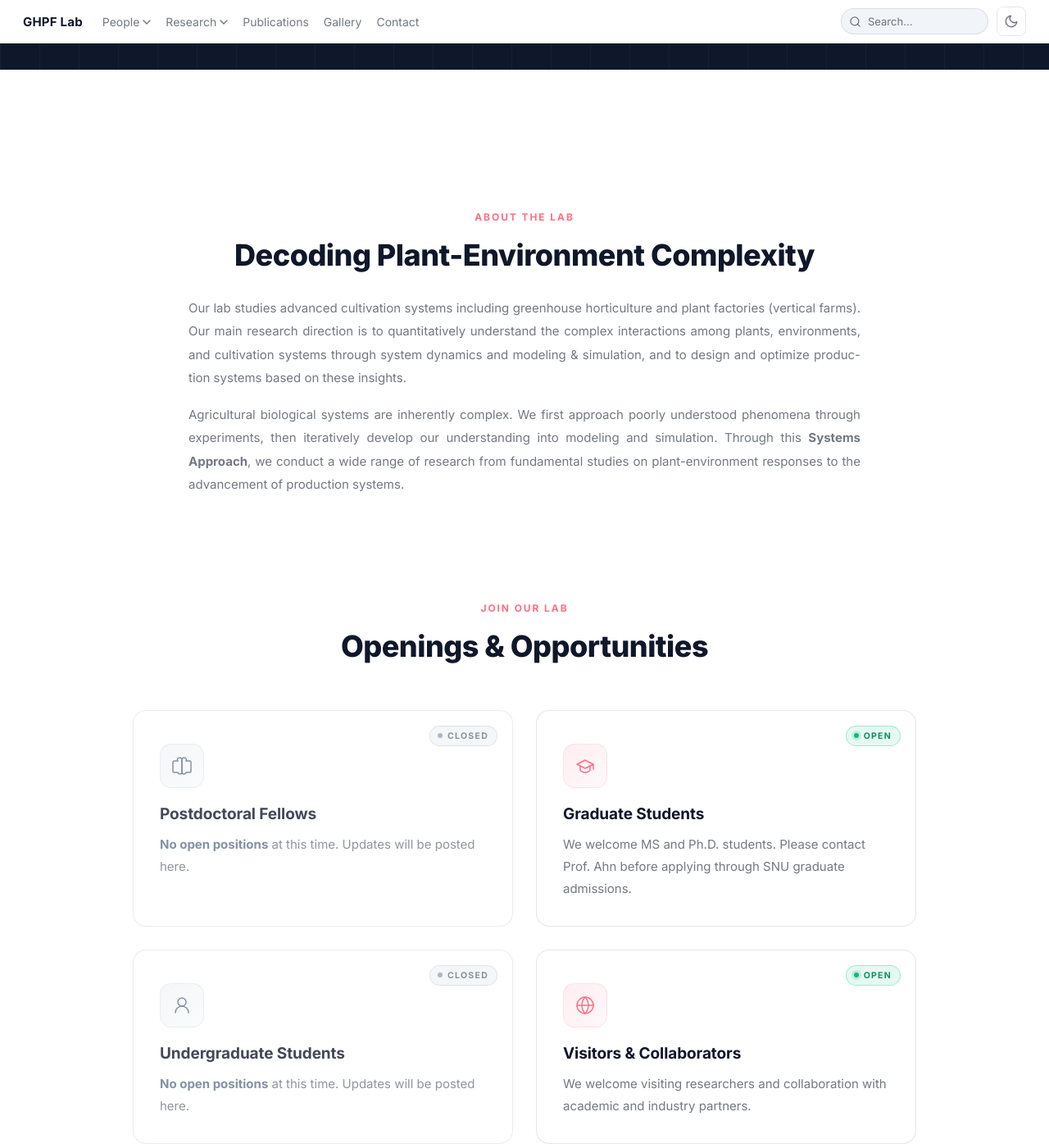
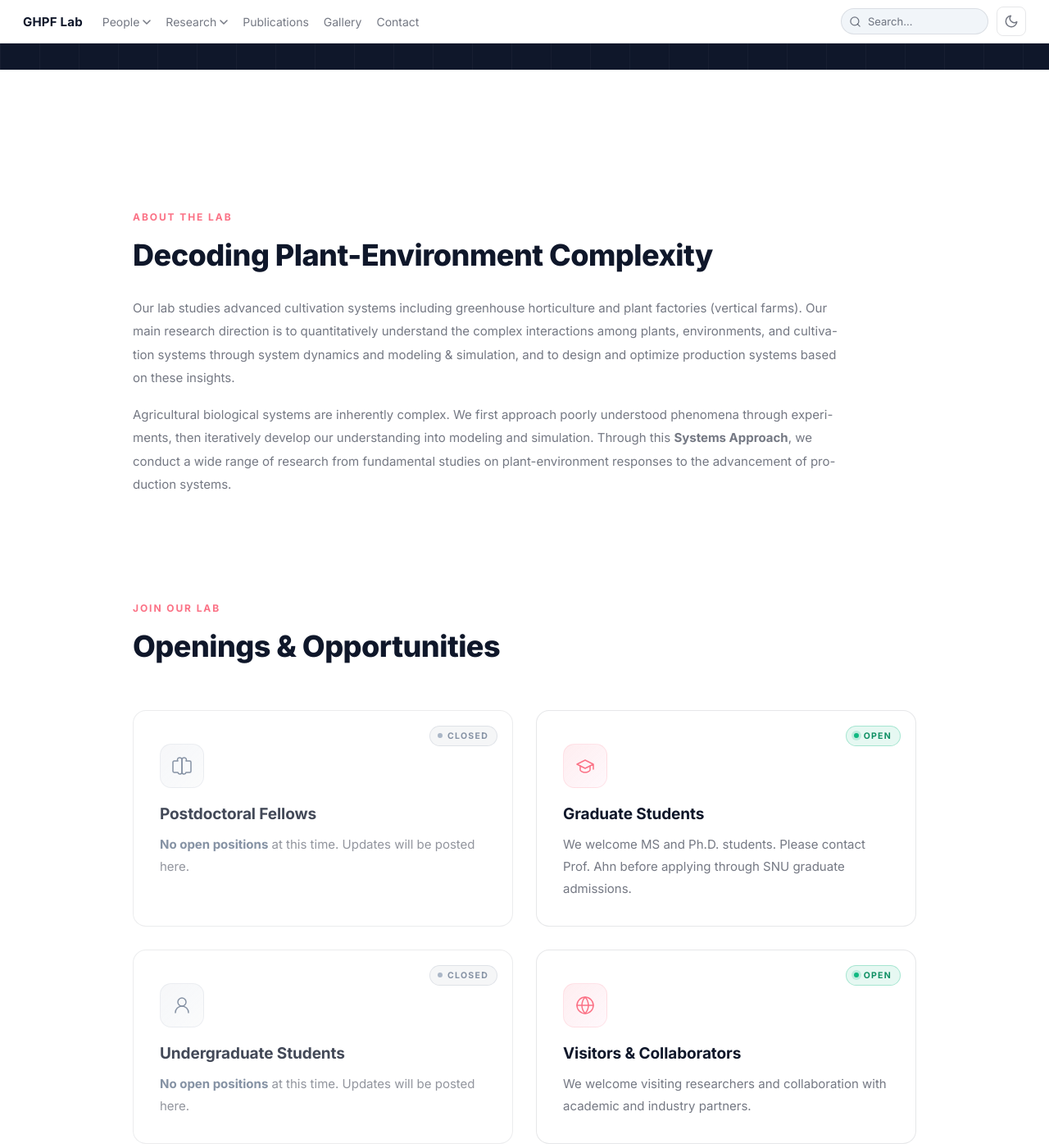
Before and after one commit to snughpf-alt/ghpf-lab-web-final-2, a Jekyll site: the page built from contact.md, in a window 1280 px wide and 1400 px high, scrolled down 352 px. Shown: the whole window at 82% size. Built offline with Jekyll 4.4.1, drawn with Linux system fonts in a browser that asks for light colours.

Commit message:
Left-align contact page sections
Drop the centered layout for About and Cards headers in favor of an
editorial left-aligned style. Body text switches from justified to
left-aligned to avoid awkward inter-word spacing.

https://claude.ai/code/session_01AC1F4b7HxCDaoN7Xuq9VXj

```diff
--- a/assets/css/site.scss
+++ b/assets/css/site.scss
@@ -2173,11 +2173,11 @@ a:hover{color:var(--accent)}
   white-space:nowrap;
 }
 
-/* --- Eyebrow: label with decorative lines --- */
+/* --- Eyebrow: section label --- */
 .join-eyebrow{
   display:flex;
   align-items:center;
-  justify-content:center;
+  justify-content:flex-start;
   gap:16px;
   margin-bottom:18px;
 }
@@ -2199,9 +2199,9 @@ a:hover{color:var(--accent)}
 
 /* --- Top: About text (full width) --- */
 .join-about{
-  max-width:820px;
-  margin:0 auto 128px;
-  text-align:center;
+  max-width:860px;
+  margin:0 0 128px;
+  text-align:left;
 }
 .join-about .join-info__title{
   margin:0 0 28px;
@@ -2211,8 +2211,7 @@ a:hover{color:var(--accent)}
   line-height:1.9;
   color:var(--muted);
   margin:0 0 16px;
-  text-align:justify;
-  text-justify:inter-word;
+  text-align:left;
   hyphens:auto;
 }
 .join-about__text:last-child{
@@ -2360,7 +2359,7 @@ a:hover{color:var(--accent)}
 
 /* --- Cards header --- */
 .join-cards-header{
-  text-align:center;
+  text-align:left;
   margin-bottom:56px;
 }
 .join-cards-header .join-info__title{
```
